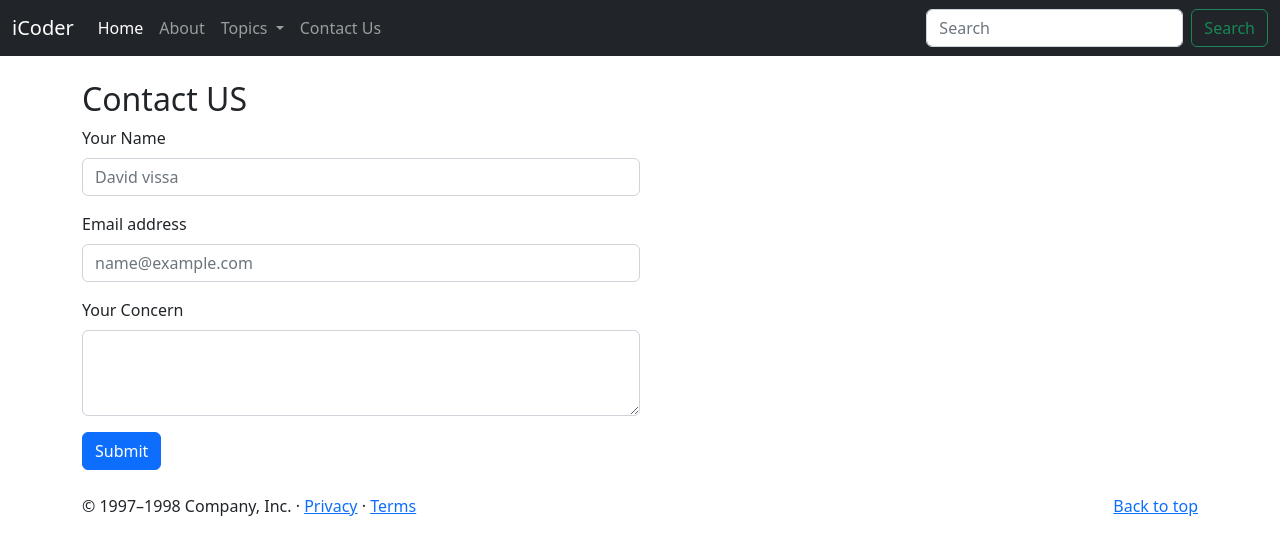
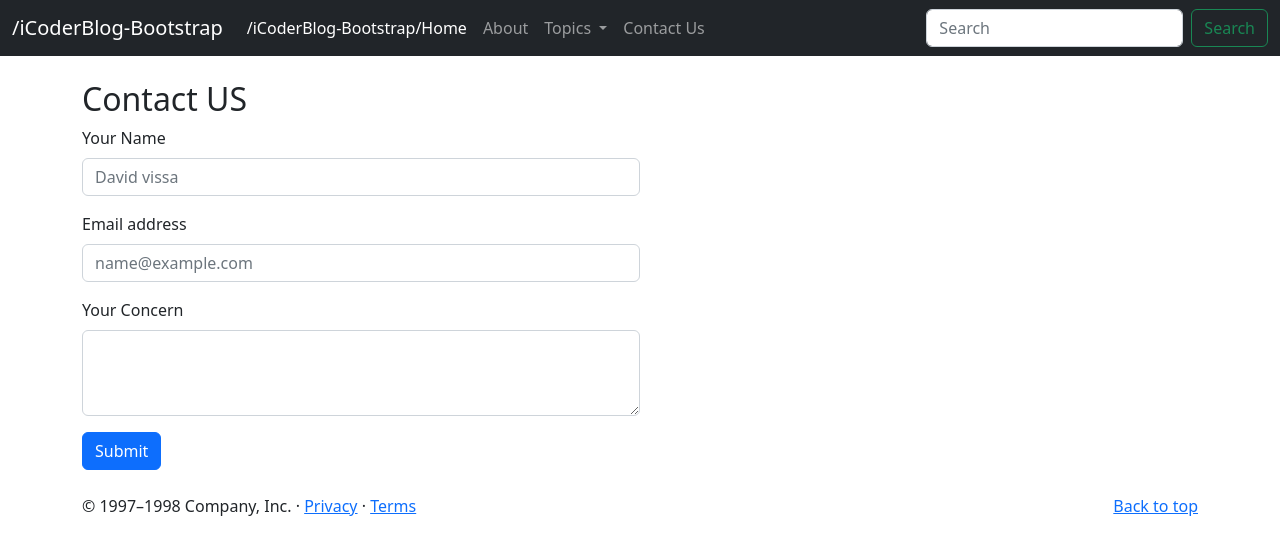
Before and after one commit to iamAbhi24/iCoderBlog-Bootstrap, a plain HTML site: page contact.html in a window 1280 px wide. Drawn offline with nearby package versions, Linux system fonts and the light colour scheme.

Commit message:
Update contact.html

```diff
--- a/contact.html
+++ b/contact.html
@@ -12,10 +12,10 @@
 <body>
 
 
-    <!-- /Adding navigation bar  -->
+      <!-- /Adding navigation bar  -->
     <nav class="navbar navbar-expand-lg navbar-dark bg-dark">
         <div class="container-fluid">
-            <a class="navbar-brand" href="#">iCoder</a>
+            <a class="navbar-brand" href="#">/iCoderBlog-Bootstrap</a>
             <button class="navbar-toggler" type="button" data-bs-toggle="collapse"
                 data-bs-target="#navbarSupportedContent" aria-controls="navbarSupportedContent" aria-expanded="false"
                 aria-label="Toggle navigation">
@@ -24,10 +24,10 @@
             <div class="collapse navbar-collapse" id="navbarSupportedContent">
                 <ul class="navbar-nav me-auto mb-2 mb-lg-0">
                     <li class="nav-item">
-                        <a class="nav-link active" aria-current="page" href="/">Home</a>
+                        <a class="nav-link active" aria-current="page" href="/">/iCoderBlog-Bootstrap/Home</a>
                     </li>
                     <li class="nav-item">
-                        <a class="nav-link " aria-current="page" href="/About.html">About</a>
+                        <a class="nav-link " aria-current="page" href="/iCoderBlog-Bootstrap/About.html">About</a>
                     </li>
                     <li class="nav-item dropdown">
                         <a class="nav-link dropdown-toggle" href="#" role="button" data-bs-toggle="dropdown"
@@ -45,7 +45,7 @@
                         </ul>
                     </li>
                     <li class="nav-item">
-                        <a class="nav-link " aria-current="page" href="/Contact.html">Contact Us</a>
+                        <a class="nav-link " aria-current="page" href="/iCoderBlog-Bootstrap/Contact.html">Contact Us</a>
                     </li>
 
                 </ul>
```
